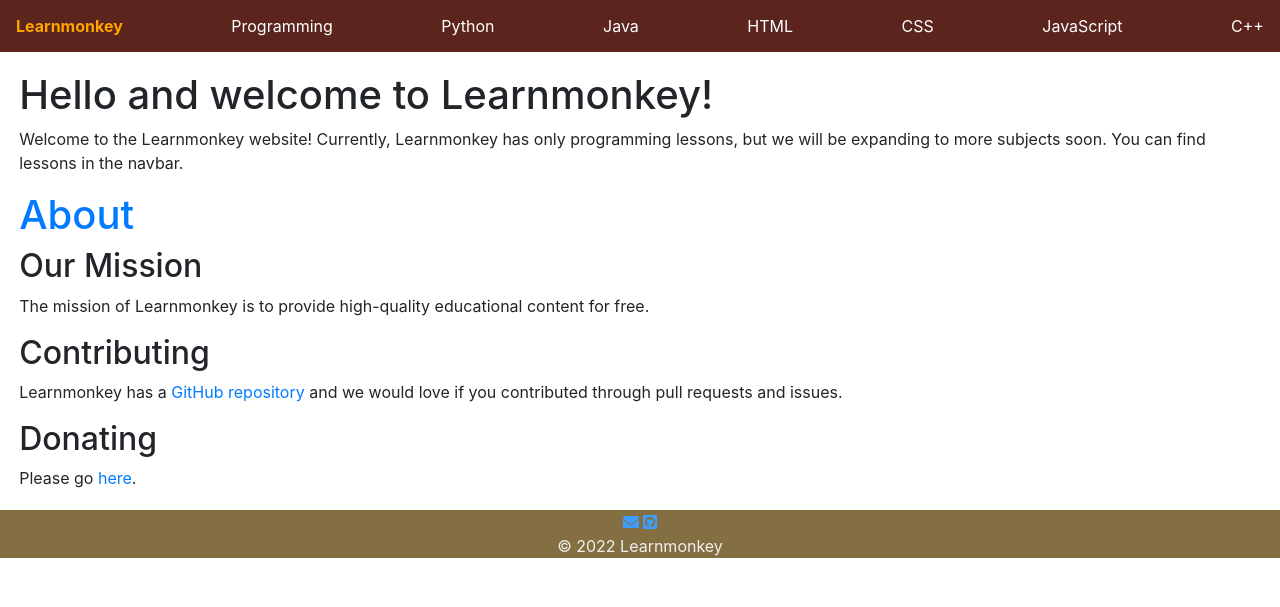
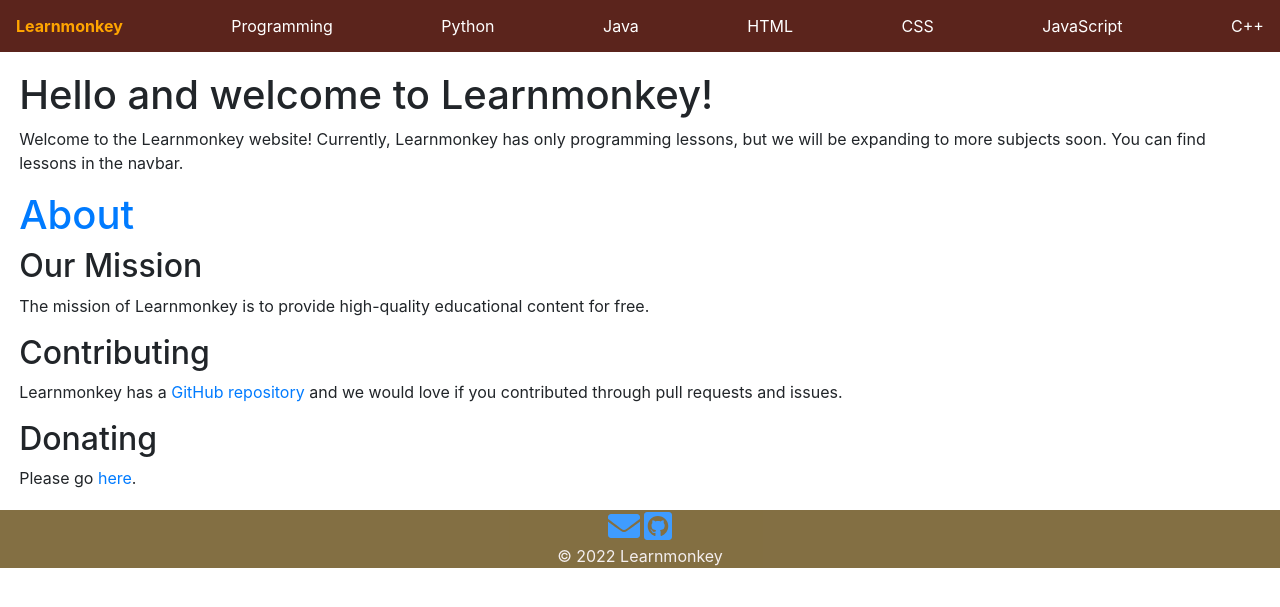
Before and after one commit to learnmonkey/learnmonkey.github.io, a Jekyll site: the page built from index.html, in a window 1280 px wide. Shown: the top 607 px of the page. Built offline with Jekyll 4.4.1, drawn with Linux system fonts in a browser that asks for light colours.

Commit message:
change font awesome footer icon size

```diff
--- a/_includes/footer.html
+++ b/_includes/footer.html
@@ -1,7 +1,7 @@
 <footer>
     <div id="footer-icons">
-        <a href="mailto:{{site.email}}"><i class="fas fa-envelope footer-icon"></i></a>
-        <a target="_blank" href="https://github.com/{{site.github_username}}"><i class="fab fa-github-square footer-icon"></i></a>
+        <a href="mailto:{{site.email}}"><i class="fas fa-envelope footer-icon fa-2x"></i></a>
+        <a target="_blank" href="https://github.com/{{site.github_username}}"><i class="fab fa-github-square footer-icon fa-2x"></i></a>
     </div>
     <div id="footer-copyright">
         <p style="text-align: center;">&copy; 2022 {{site.title}}</p>
```
